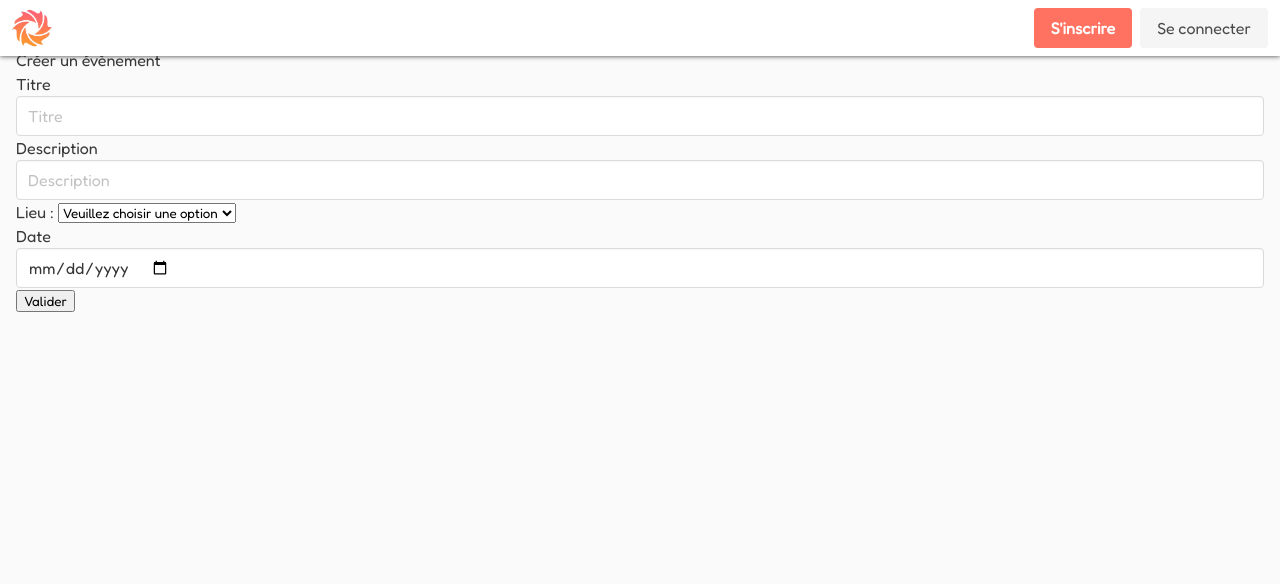
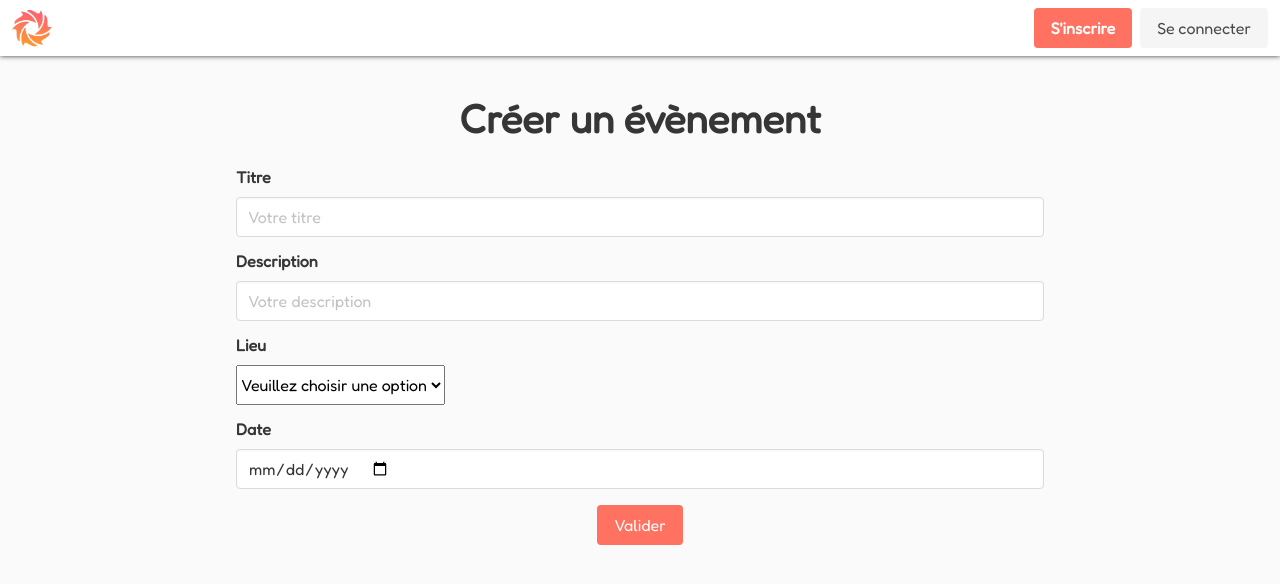
Before and after one commit to akremjomaa/Reunionou-WebApp, a Vue app: page /event/new in a window 1280 px wide. Shown: the top 584 px of the page. Built offline with nearby package versions, Linux system fonts and the light colour scheme.

Commit message:
Update Create Event

```diff
--- a/src/views/CreateEventView.vue
+++ b/src/views/CreateEventView.vue
@@ -62,9 +62,11 @@ export default {
             });
         },
         async newEvent() {
+
             await this.getUser();
             await this.getPlace();
-            if(this.e.lieu !== '') {
+
+            if (this.e.lieu !== '') {
                 await axios.post(`http://api.reunionou.local:19080/events/`, {
                     event_title: this.e.titre,
                     event_description: this.e.descri,
@@ -72,7 +74,7 @@ export default {
                     event_status: 'none',
                     created_by: this.e.id
                 }).then(async () => {
-                    await router.push(`/user/${e.id}/events`);
+                    await router.push(`/user/${this.e.id}/events`);
                 }).catch(error => console.log(error));
             }
         },
@@ -84,9 +86,9 @@ export default {
             }).catch(error => console.log(error));
         },
         async getPlace() {
-            if(this.e.adresse !== '') {
+            if (this.e.adresse !== '') {
                 await axios.get(`https://api-adresse.data.gouv.fr/search/?q=${this.e.adresse}`).then(response => {
-                    if(response.data.features[0]) {
+                    if (response.data.features[0]) {
                         this.e.lon = response.data.features[0].geometry.coordinates[0];
                         this.e.lat = response.data.features[0].geometry.coordinates[1];
                         this.e.lieu = `${this.e.lat},${this.e.lon}`;
@@ -97,7 +99,7 @@ export default {
                 }).catch(error => console.log(error));
             }
 
-            if(this.e.lieu == '') {
+            if (this.e.lieu == '') {
                 alert("L'emplacement de l'évènement est inconnue !");
             }
 
@@ -108,53 +110,53 @@ export default {
 </script>
 
 <template>
-    <main>
-        <div>
-            <div><h1>Créer un évènement</h1></div>
+    <section class="column pt-6 is-10-tablet is-offset-1-tablet is-8-widescreen is-offset-2-widescreen">
+        <h1 class="title is-2 has-text-centered">Créer un évènement</h1>
         <form @submit.prevent="newEvent">
-                <div>
-                    <label>Titre</label>
-                    <div>
-                        <input class="input" required="required" v-model="e.titre" placeholder="Titre">
+            <div class="field">
+                <label class="label">Titre</label>
+                <div class="control">
+                    <input class="input" required="required" placeholder="Votre titre">
                 </div>
             </div>
-                <div>
-                    <label>Description</label>
-                    <div>
-                        <input class="input" required="required" v-model="e.descri" placeholder="Description">
+            <div class="field">
+                <label class="label">Description</label>
+                <div class="control">
+                    <input class="input" required="required" placeholder="Votre description">
                 </div>
             </div>
-                <div>
-                    <label>Lieu : </label>
-                    <select v-on:change="onSelectChange">
+            <div class="field">
+                <label class="label">Lieu</label>
+                <select class="select control" v-on:change="onSelectChange">
                     <option value="">Veuillez choisir une option</option>
                     <option value="Carte">Carte</option>
                     <option value="Adresse">Adresse</option>
                 </select>
-                    <div style="height:600px; width:800px" v-if="selected === 'Carte'">
+                <div class="my-4 leaflet" v-if="selected === 'Carte'">
                     <div style="height:500px; width:800px" id="map" ref="map"></div>
                 </div>
                 <div v-if="selected === 'Adresse'">
-                        <label>Adresse de l'évènement</label>
+                    <label class="label">Adresse de l'évènement</label>
                     <div>
                         <input class="input" type="text" v-model="e.adresse" placeholder="Adresse">
                     </div>
 
                 </div>
             </div>
-                <div>
-                    <label>Date</label>
-                    <div>
-                        <input class="input" type="date" required="required" v-model="e.date" placeholder="Titre">
+            <div class="field">
+                <label class="label">Date</label>
+                <div class="control">
+                    <input class="input" type="date" required="required" placeholder="Titre">
                 </div>
             </div>
             <div v-if="loading === true">
                 Loading...
             </div>
-                <button type="submit">Valider</button>
+            <div class="control is-flex is-justify-content-center mt-4">
+                <button class="button is-link" type="submit">Valider</button>
+            </div>
         </form>
-        </div>
-    </main>
+    </section>
 </template>
 <script setup>
 </script>
```
Lines whose indentation alone changed are shown as unchanged.
